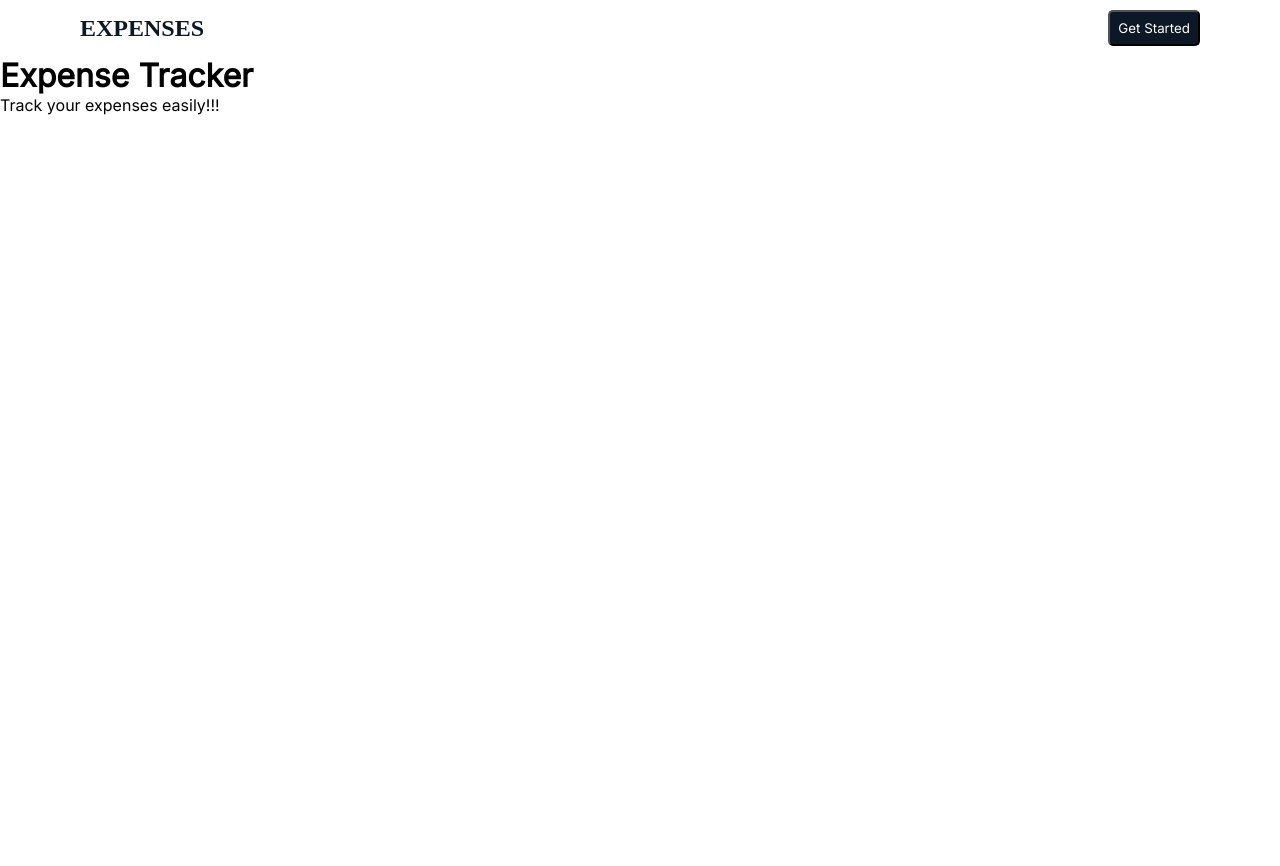
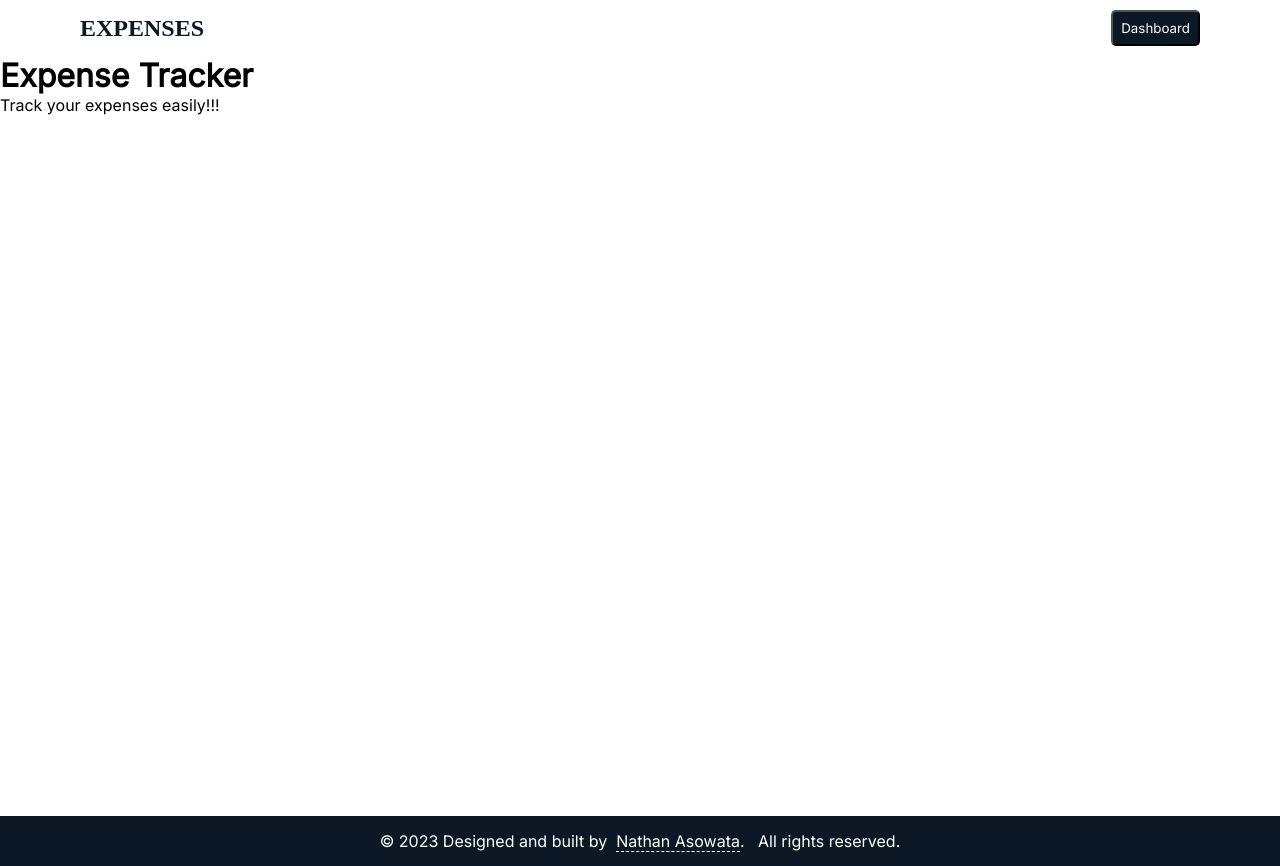
Before and after one commit to NathanAsowata/expense-tracker, a Next.js app: page / in a window 1280 px wide. Before the commit the page ends 816 px from the top, so only its background shows below. Built offline with nearby package versions, Linux system fonts and the light colour scheme; a web font is replaced by a local one.

Commit message:
feat: added footer component

```diff
--- /dev/null
+++ b/src/components/Footer.tsx
@@ -0,0 +1,21 @@
+import Link from "next/link";
+import styles from '../styles/Footer.module.scss'
+
+const Footer = () => {
+
+    let date = new Date();
+
+  return (
+    <footer className={styles.footer}>
+        <p>
+            &copy; {date.getFullYear()} Designed and built by &nbsp;
+            <Link href={'http://www.nathanasowata.com/'} target={'_blank'}>
+                Nathan Asowata
+            </Link>. &nbsp;
+            All rights reserved.
+        </p>
+    </footer>
+  )
+}
+
+export default Footer
--- a/src/components/NavBar.tsx
+++ b/src/components/NavBar.tsx
@@ -8,7 +8,7 @@ const NavBar = () => {
            <h1 className={styles.logo}>Expenses</h1>
         </Link>
         <Link href={'/dashboard'}>
-        <button className={styles.button}>Get Started</button>
+        <button className={styles.button}>Dashboard</button>
         </Link>
     </nav>
   )
--- a/src/pages/_app.tsx
+++ b/src/pages/_app.tsx
@@ -1,3 +1,4 @@
+import Footer from '@/components/Footer'
 import NavBar from '@/components/NavBar'
 import '@/styles/globals.scss'
 import type { AppProps } from 'next/app'
@@ -9,6 +10,7 @@ export default function App({ Component, pageProps }: AppProps) {
       <main className='main'>
         <Component {...pageProps} />
       </main>
+      <Footer />
     </>
   )
 }
--- /dev/null
+++ b/src/styles/Footer.module.scss
@@ -0,0 +1,14 @@
+@import 'partials';
+
+.footer{
+    padding: 15px;
+    text-align: center;
+    font-weight: 300;
+    background-color: $dark;
+    color: $light;
+    a{
+        text-decoration: none;
+        border-bottom: 1px dashed $light;
+        color: $light;
+    }
+}
```
